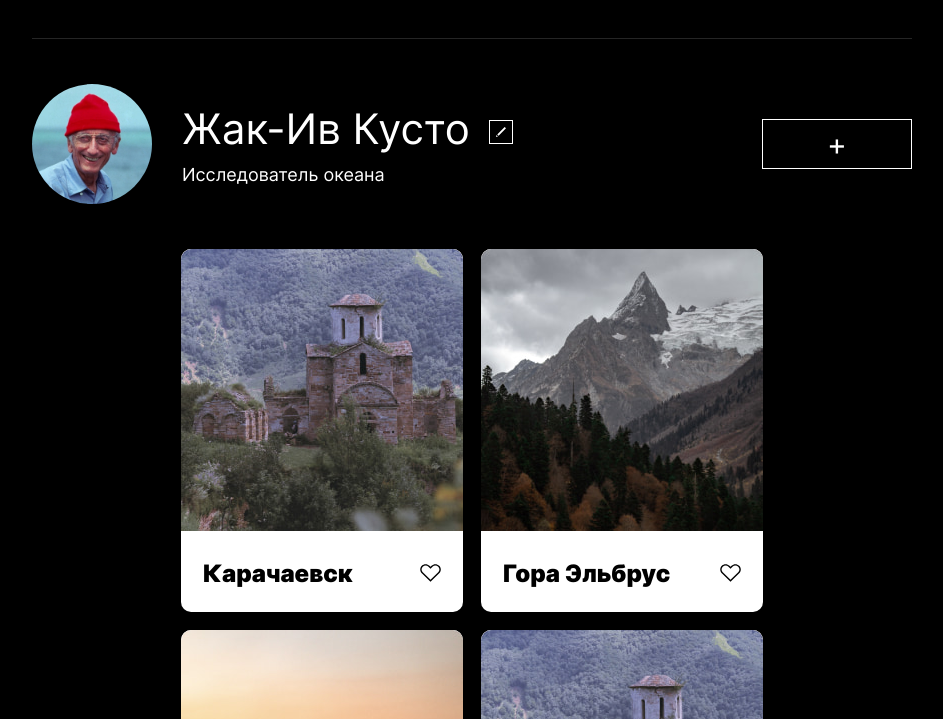
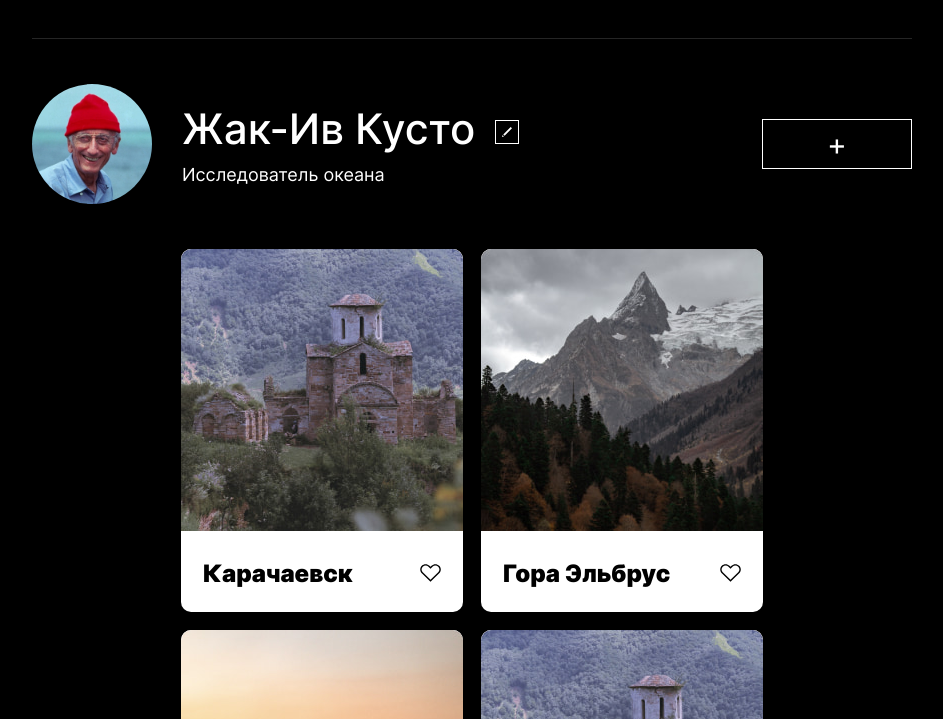
Before and after one commit to shepovalov/mesto-project, a plain HTML site: page index.html in a window 1280 px wide. Shown: the part 81-800 px from the top of the page, without its empty margins (168-1111 px from the left). Drawn offline with Linux system fonts and the light colour scheme.

Commit message:
add new fonts

```diff
--- a/blocks/user-info/__name/user-info__name.css
+++ b/blocks/user-info/__name/user-info__name.css
@@ -1,6 +1,6 @@
 .user-info__name {
   margin: 0;
-  font-weight: normal;
+  font-weight: 500;
   font-size: 42px;
   line-height: 56px;
   display: inline-block;
--- a/vendor/fonts.css
+++ b/vendor/fonts.css
@@ -1,14 +1,23 @@
 @font-face {
   font-family: 'Inter';
-  font-style:  normal;
+  font-style: normal;
   font-weight: 400;
-  src: url("./fonts/Inter-Regular.woff2") format("woff2");
+  src: url(./fonts/Inter-Regular.woff) format('woff'),
+  url(./fonts/Inter-Regular.woff2) format('woff2');
 }
-
 
 @font-face {
   font-family: 'Inter';
-  font-style:  normal;
+  font-style: normal;
+  font-weight: 500;
+  src: url(./fonts/Inter-Medium.woff) format('woff'),
+  url(./fonts/Inter-Medium.woff2) format('woff2');
+}
+
+@font-face {
+  font-family: 'Inter';
+  font-style: normal;
   font-weight: 900;
-  src: url("./fonts/Inter-Black.woff2") format("woff2");
+  src: url(./fonts/Inter-Black.woff) format('woff'),
+  url(./fonts/Inter-Black.woff2) format('woff2');
 }
```
Also changed, not shown: vendor/fonts/Inter-Black.woff (added), vendor/fonts/Inter-Black.woff2, vendor/fonts/Inter-Medium.woff (added), vendor/fonts/Inter-Medium.woff2 (added), vendor/fonts/Inter-Regular.woff (added), vendor/fonts/Inter-Regular.woff2.
